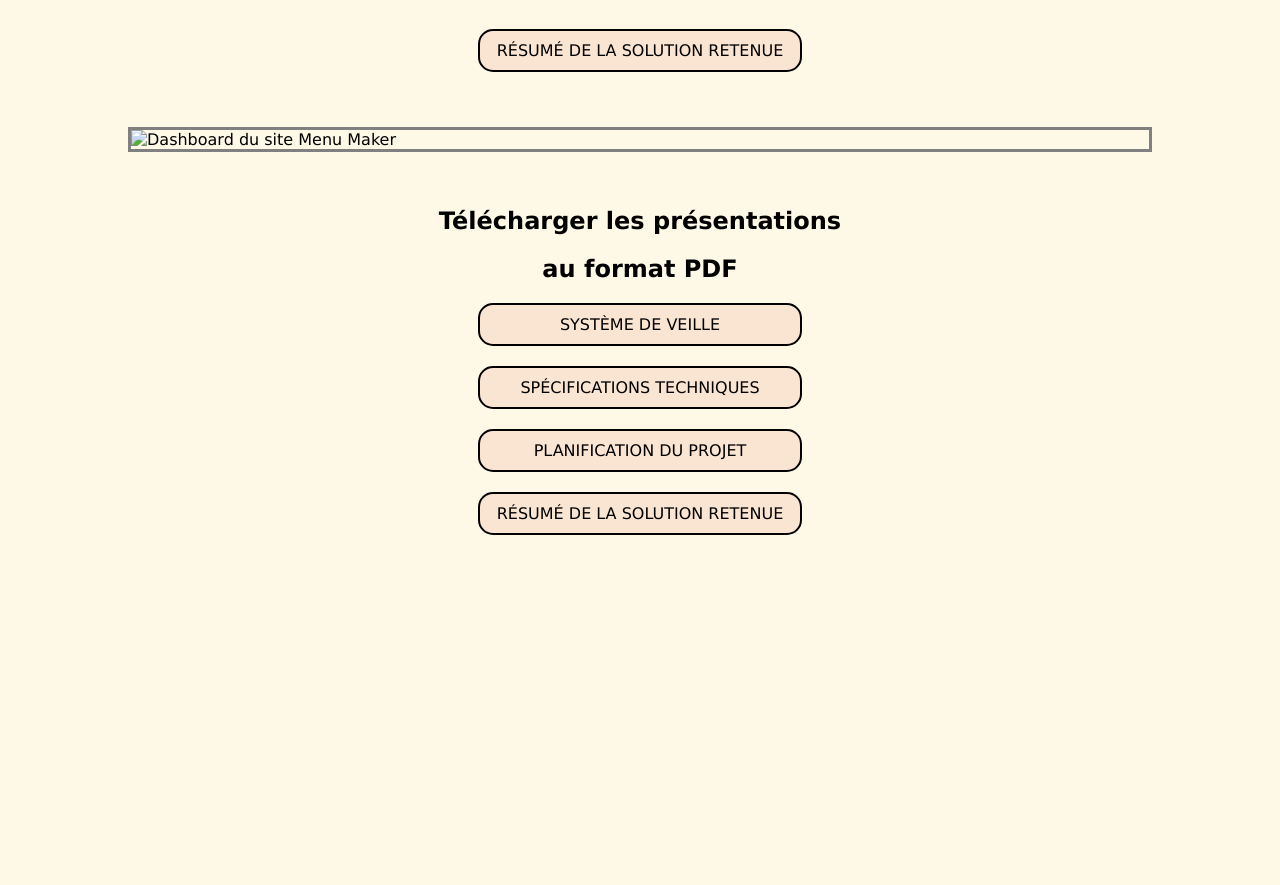
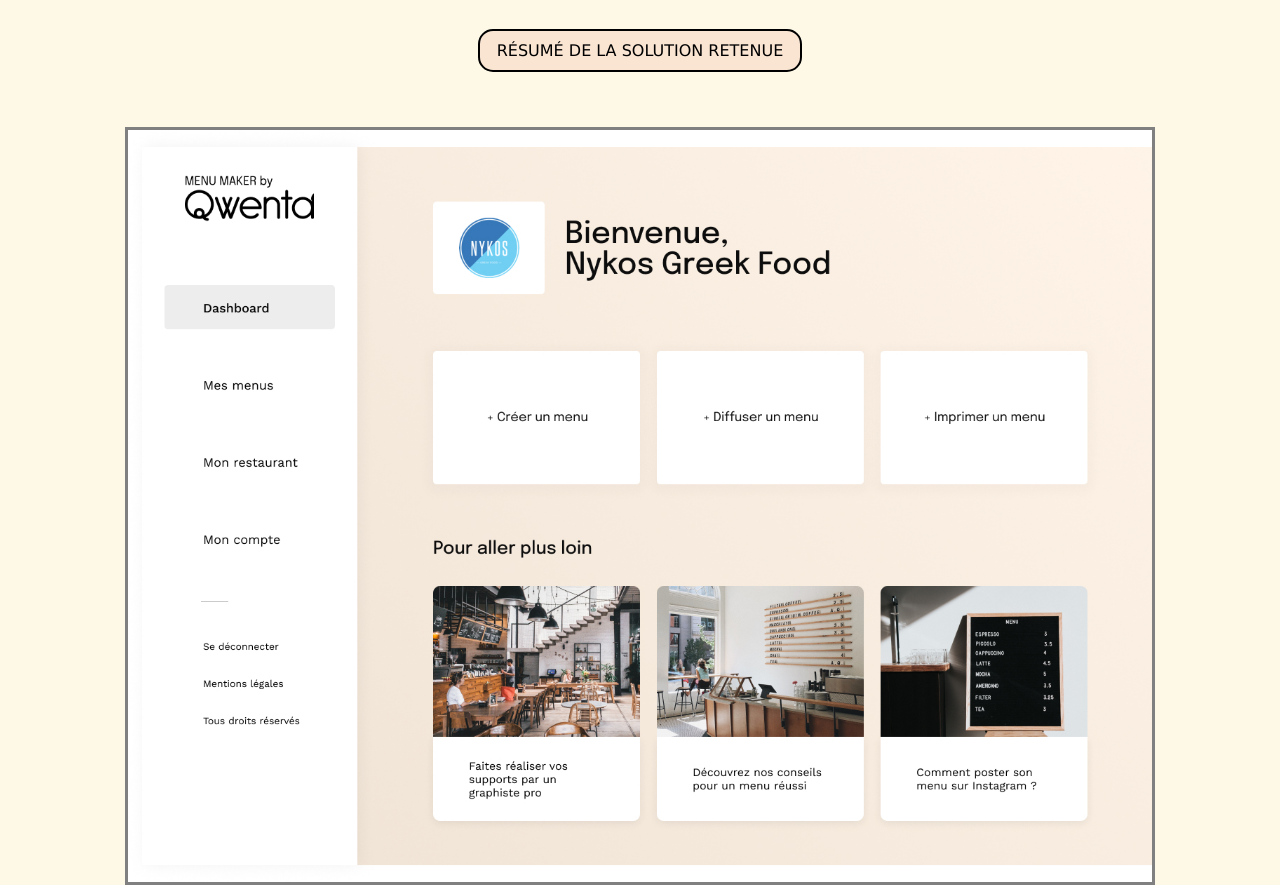
Before and after one commit to Bernard-VERA/Projet-4, a plain HTML site: page index.html in a window 1280 px wide. Shown: the part 1140-2025 px from the top of the page. Before the commit the page ends 1730 px from the top, so only its background shows below. Drawn offline with Linux system fonts and the light colour scheme; the site is published under a folder, as on GitHub Pages, so addresses that start at the root find nothing.

```diff
--- a/index.html
+++ b/index.html
@@ -68,7 +68,7 @@
                 </div>
             </div>
             <div class="section4">
-                <img src="/images/dashboard.jpg" alt="Dashboard du site Menu Maker"/>
+                <img src="./images/dashboard.jpg" alt="Dashboard du site Menu Maker"/>
             </div>
             <div class="section5">
                 <h2>Télécharger les présentations</h2>
```
Also changed, not shown: 1 other file.
